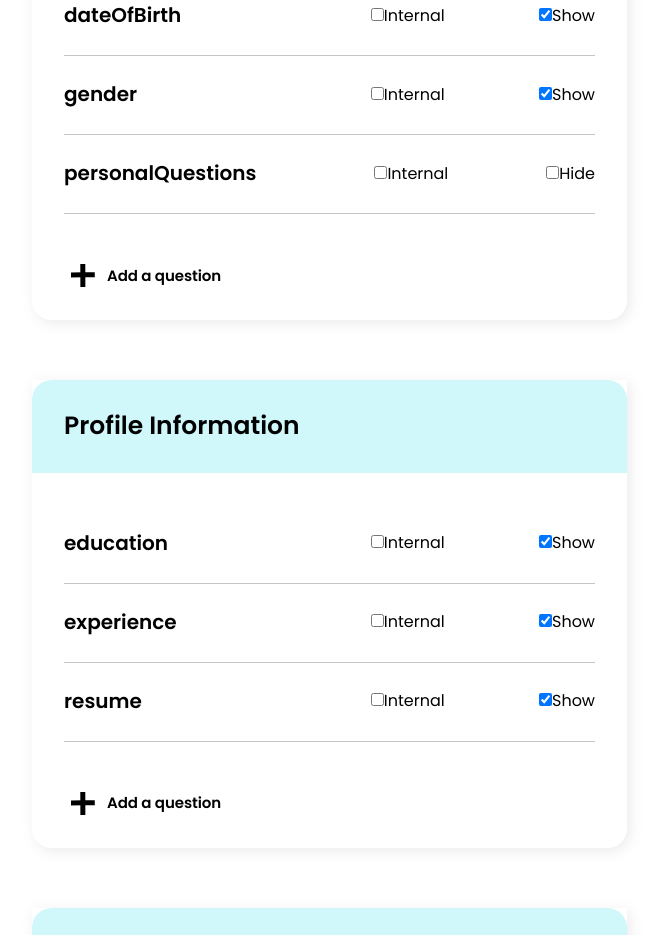
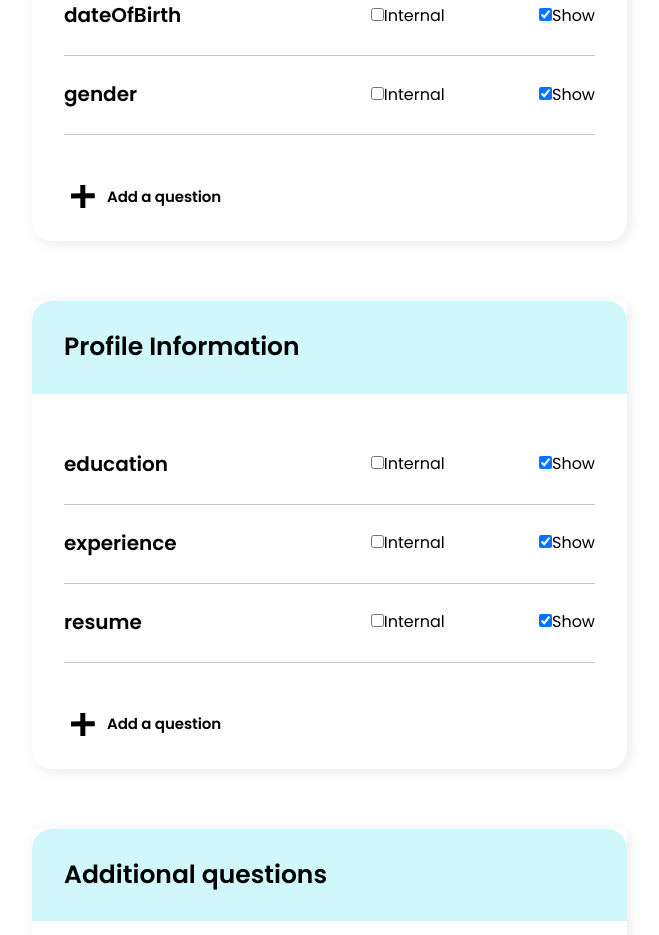
Before and after one commit to mrpeski/gusto, a React (Create React App) app: page / in a window 1280 px wide. Shown: the part 1480-2415 px from the top of the page, without its empty margins (152-811 px from the left). Built offline with nearby package versions, Linux system fonts and the light colour scheme.

Commit message:
Fix: Personal info

```diff
--- a/src/components/PersonalInfoForm.tsx
+++ b/src/components/PersonalInfoForm.tsx
@@ -11,14 +11,14 @@ interface Props {
 
 const Questions = withQuestions<Props>(Question)
 
-const PersonalInfo = () => {
+const PersonalInfoForm = () => {
     const { personalInfo, delegateChangeHandler, handleQuestion  } = usePersonalInfo()
-    const fieldsArr = Object.keys(personalInfo).filter(field => field !== 'profileQuestions')
+    const fieldsArr = Object.keys(personalInfo).filter(field => field !== 'personalQuestions')
 
     return  <Section title={'Personal Information'}>
     <ul onChange={delegateChangeHandler as FormEventHandler}>
       { fieldsArr.map(field => <SimpleField detail={personalInfo[field]} label={field} key={field} />)}
-      <li data-target={'pesonalQuestions'} className='Field-wrapper last Flex-col'>
+      <li data-target={'personalQuestions'} className='Field-wrapper last Flex-col'>
         {personalInfo["personalQuestions"].map(({ question }) => <p>{question}</p>)}
       </li>
     </ul>
@@ -26,4 +26,4 @@ const PersonalInfo = () => {
   </Section>
 }
 
-export default PersonalInfo
+export default PersonalInfoForm
```
